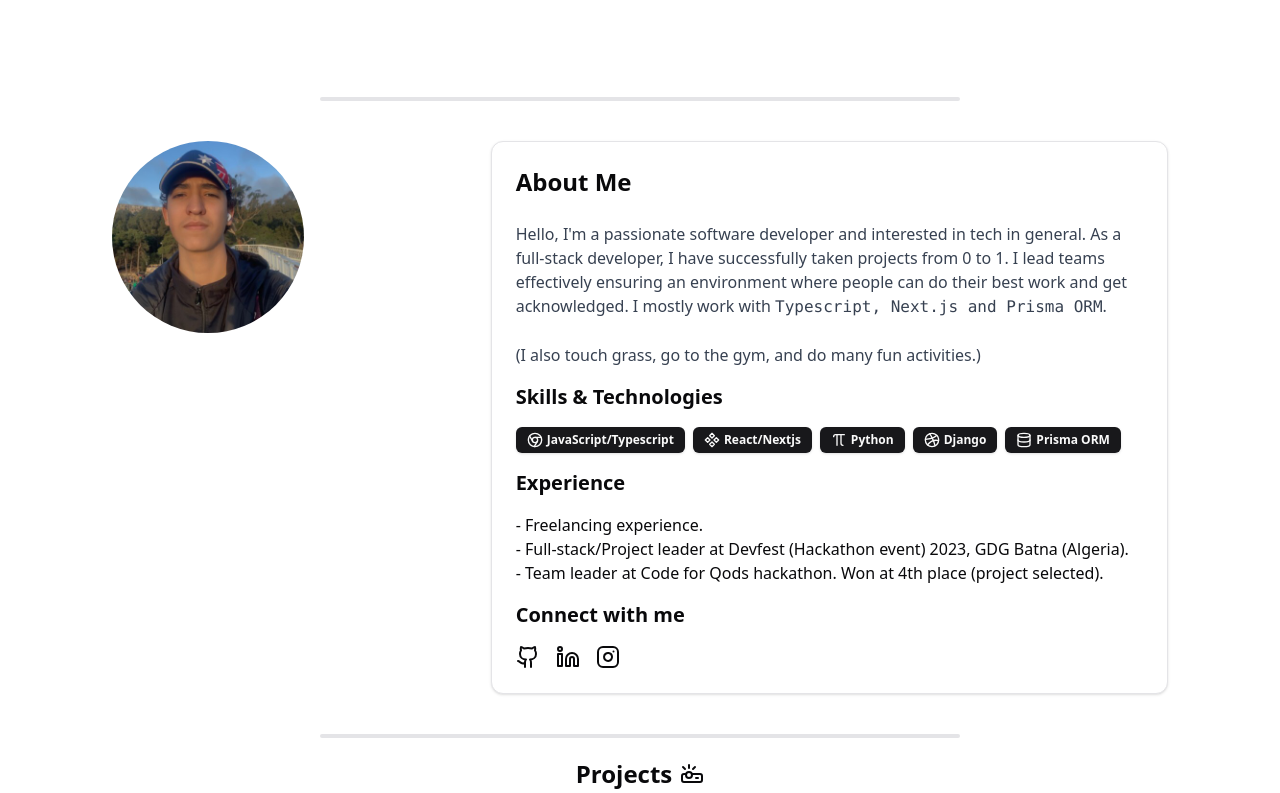
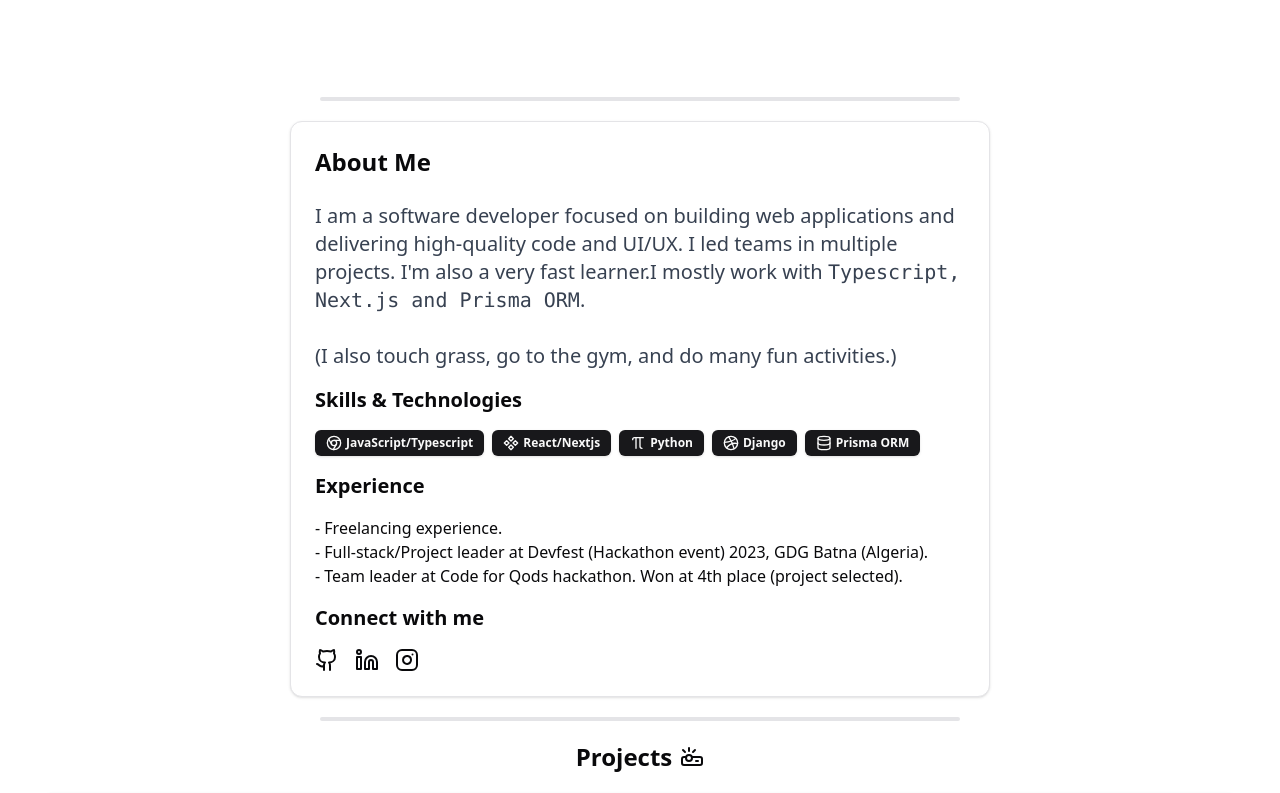
Before and after one commit to okcha4ever/aminedevs-v2, a Next.js app: page / in a window 1280 px wide. Shown: the part 580-1373 px from the top of the page. Built offline with nearby package versions, Linux system fonts and the light colour scheme.

Commit message:
added devfest project and some styling changes

```diff
--- a/src/app/page.tsx
+++ b/src/app/page.tsx
@@ -7,7 +7,7 @@ import StyledSeparator from "@/components/helpers/StyledSeparator";
 const HomePage = () => {
   return (
     <main className="flex items-center justify-center pb-10">
-      <div className="w-[100rem] space-y-5 ">
+      <div className="w-full space-y-5 ">
         <Hero />
         <StyledSeparator />
         <AboutMe />
--- a/src/components/AboutMe.tsx
+++ b/src/components/AboutMe.tsx
@@ -1,4 +1,3 @@
-import { Avatar, AvatarFallback, AvatarImage } from "@/components/ui/avatar";
 import { Badge } from "@/components/ui/badge";
 import { Card, CardContent, CardHeader } from "@/components/ui/card";
 import {
@@ -71,26 +70,17 @@ export function AboutMe() {
   ];
 
   return (
-    <main className="flex flex-col items-center justify-between space-y-10 p-5 md:flex-row md:items-start md:space-x-10 md:space-y-0 md:px-28">
-      <div className="w-full md:w-1/3">
-        <Avatar className="mx-auto h-48 w-48 md:mx-0">
-          <AvatarImage alt="Amine Khiari" src="/selife.jpg" />
-          <AvatarFallback>AK</AvatarFallback>
-        </Avatar>
-      </div>
-
-      <div className="w-full md:w-2/3">
+    <main className="flex items-center justify-center">
+      <div className="w-[700px]">
         <Card>
           <CardHeader>
             <h2 className="text-2xl font-bold">About Me</h2>
           </CardHeader>
           <CardContent className="w-fit space-y-4">
-            <p className="text-gray-700 dark:text-gray-300">
-              Hello, I'm a passionate software developer and interested in tech
-              in general. As a full-stack developer, I have successfully taken
-              projects from 0 to 1. I lead teams effectively ensuring an
-              environment where people can do their best work and get
-              acknowledged. I mostly work with{" "}
+            <p className="text-xl text-gray-700 dark:text-gray-300">
+              I am a software developer focused on building web applications and
+              delivering high-quality code and UI/UX. I led teams in multiple
+              projects. I'm also a very fast learner.I mostly work with{" "}
               <code>Typescript, Next.js and Prisma ORM</code>.<br />
               <br /> (I also touch grass, go to the gym, and do many fun
               activities.)
--- a/src/components/Contact.tsx
+++ b/src/components/Contact.tsx
@@ -1,7 +1,7 @@
 import React from "react";
 import { Button } from "./ui/button";
 import Link from "next/link";
-import { Instagram, Linkedin, Mail } from "lucide-react";
+import { Instagram, Mail } from "lucide-react";
 
 const Contact = () => {
   return (
@@ -10,7 +10,7 @@ const Contact = () => {
       id="contact"
     >
       <h2 className="text-2xl font-bold">Contact Me</h2>
-      <ul className="flex flex-col space-x-10 sm:flex-row">
+      <ul className="flex flex-col space-x-5 sm:flex-row">
         <li>
           <Link href="mailto:aminekhiari72@gmail.com">
             <Button variant={"link"} className="gap-2">
@@ -26,18 +26,6 @@ const Contact = () => {
             </Button>
           </Link>
         </li>
-
-        <li>
-          <Link
-            href="https://www.linkedin.com/in/amine-khiari-73b136237/"
-            target="_blank"
-          >
-            <Button variant={"link"} className="gap-2">
-              <Linkedin size={15} />
-              Amine Khiari
-            </Button>
-          </Link>
-        </li>
       </ul>
     </section>
   );
--- a/src/components/Projects.tsx
+++ b/src/components/Projects.tsx
@@ -38,6 +38,18 @@ const Projects = () => {
       github: "",
       demo: "https://city-express-clone.vercel.app",
     },
+
+    {
+      image: "/devfest.png",
+      name: "DevFest Website 2024 for GDG Batna",
+      description:
+        "The DevFest 2024 registration website for GDG Batna, built with React.js/Vite, Tailwind CSS, and Framer Motion, features smooth transitions and stunning animations. As team leader, I ensured the design met UI/UX expectations.",
+      technologies: ["Next.js", "Tailwindcss", "Framer Motion"],
+      type: "Club Activity",
+      status: "COMPLETE",
+      github: "",
+      demo: "https://devfest.gdg-batna.com",
+    },
   ];
 
   return (
@@ -53,8 +65,6 @@ const Projects = () => {
           <ProjectCard key={project.name} project={project} idx={idx} />
         ))}
       </div>
-
-      <p>more to be added soon...</p>
     </section>
   );
 };
```
Also changed, not shown: public/devfest.png (added).
